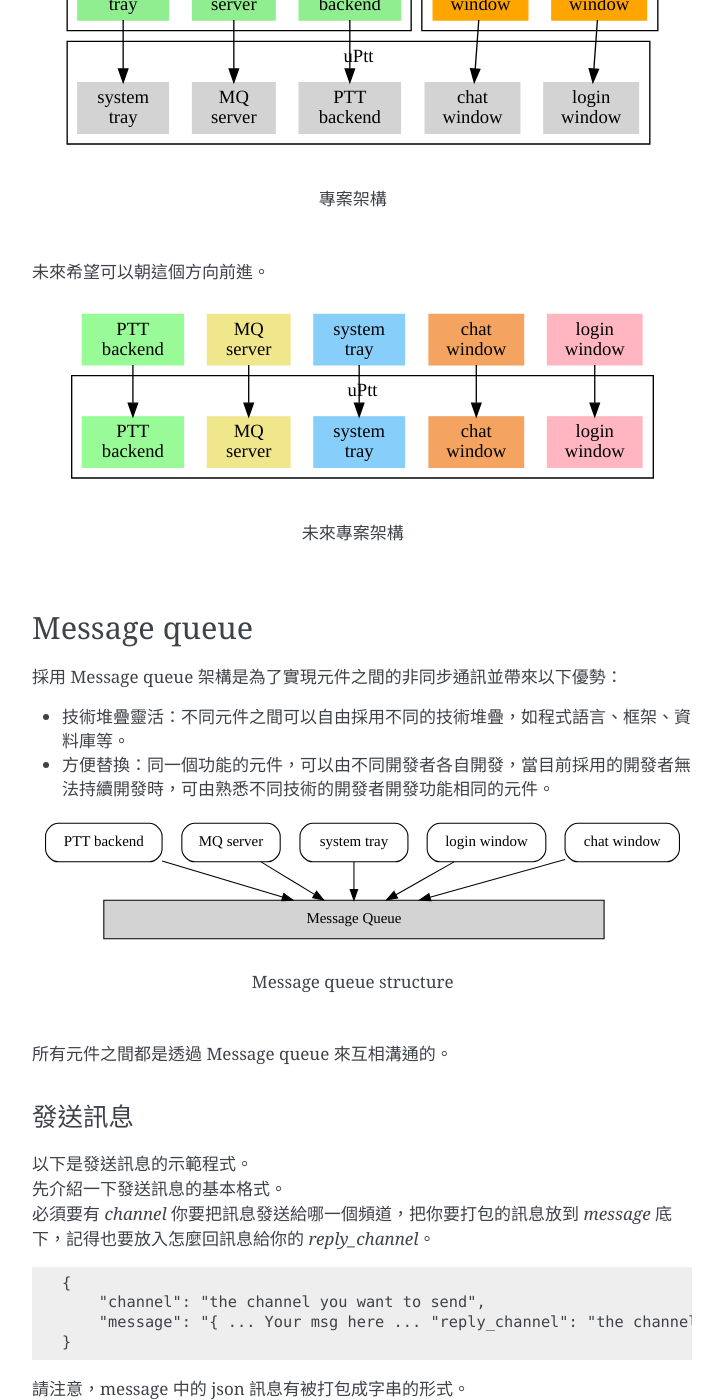
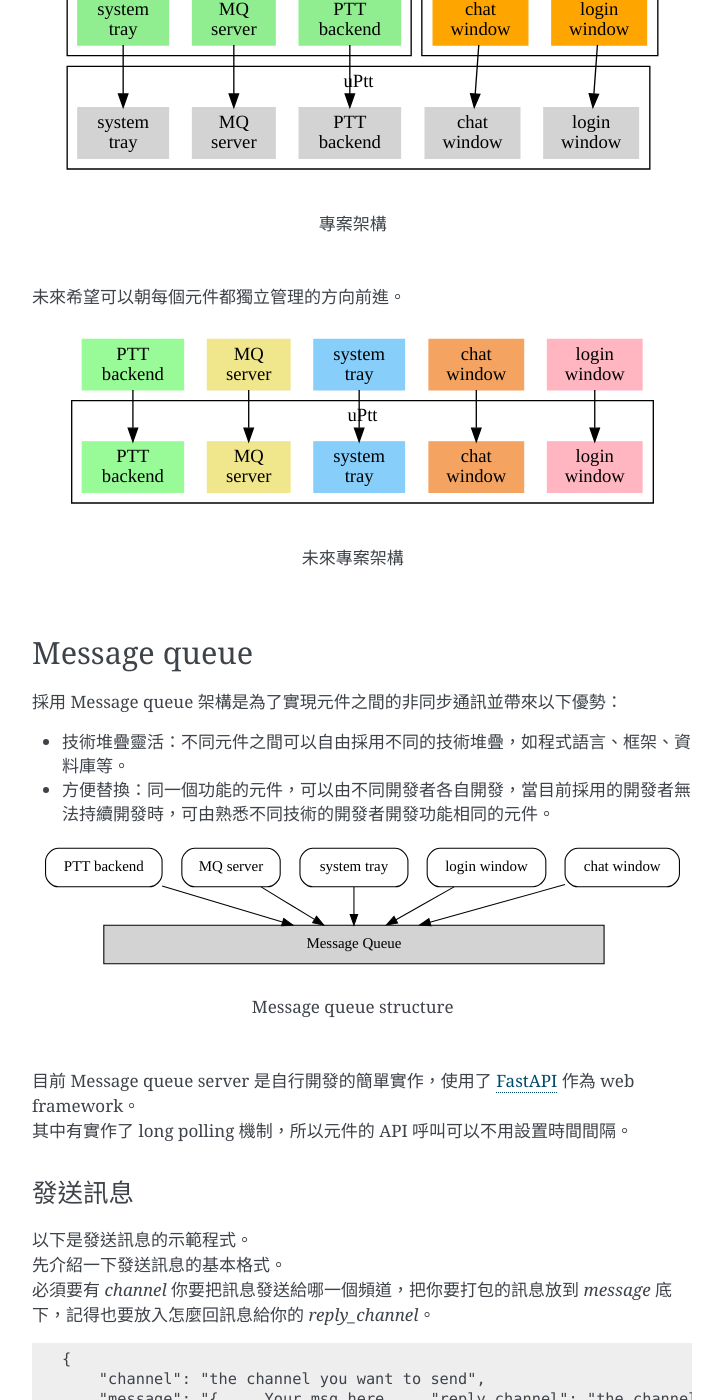
Before and after one commit to uPtt-messenger/uPtt, a Sphinx documentation site: the page built from docs/developer_guide/index.rst, in a window 1280 px wide and 1400 px high, scrolled down 610 px. Shown: the whole window, without its empty margins (388-1111 px from the left). Built offline with Sphinx 7.4.7, drawn with Linux system fonts in a browser that asks for light colours; some of the changed text lies outside the part shown.

Commit message:
chore: update developer guide.

```diff
--- a/docs/developer_guide/index.rst
+++ b/docs/developer_guide/index.rst
@@ -17,7 +17,10 @@
 * Chat window: 用戶之間的即時聊天界面。
 * Login window: 用於用戶登入批踢踢帳號的界面。
 
-| 這是目前的專案架構。
+| 這是目前的專案架構。五個元件分散在 frontend_ 和 backend_ 兩個 repo 中，但未來希望可以各自獨立成一個 repo 管理。
+
+.. _frontend: https://github.com/uPtt-messenger/frontend
+.. _backend: https://github.com/uPtt-messenger/backend
 
 .. graphviz::
     :name: repo structure
@@ -64,7 +67,7 @@
         login_window_ext -> login_window;
     }
 
-| 未來希望可以朝這個方向前進。
+| 未來希望可以朝每個元件都獨立管理的方向前進。
 
 .. graphviz::
     :name: new repo structure
@@ -127,7 +130,10 @@
         "chat window" -> "Message Queue";
     }
 
-所有元件之間都是透過 Message queue 來互相溝通的。
+| 目前 Message queue server 是自行開發的簡單實作，使用了 FastAPI_ 作為 web framework。
+| 其中有實作了 long polling 機制，所以元件的 API 呼叫可以不用設置時間間隔。
+
+.. _FastAPI: https://fastapi.tiangolo.com/
 
 發送訊息
 ^^^^^^^^
```
Also changed, not shown: other parts of docs/developer_guide/index.rst (+1 -1 lines).
